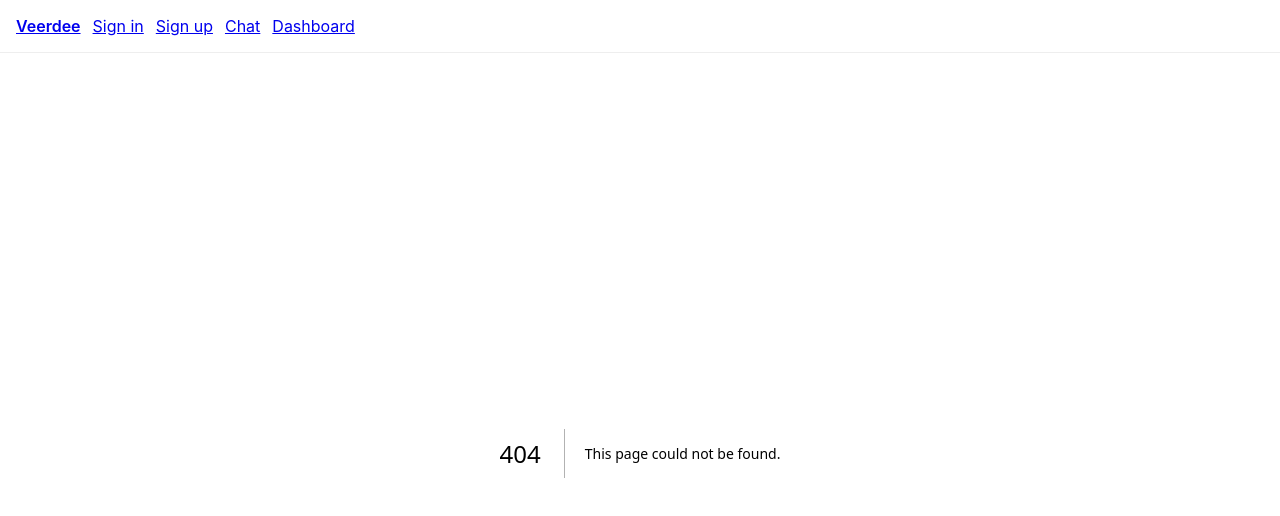
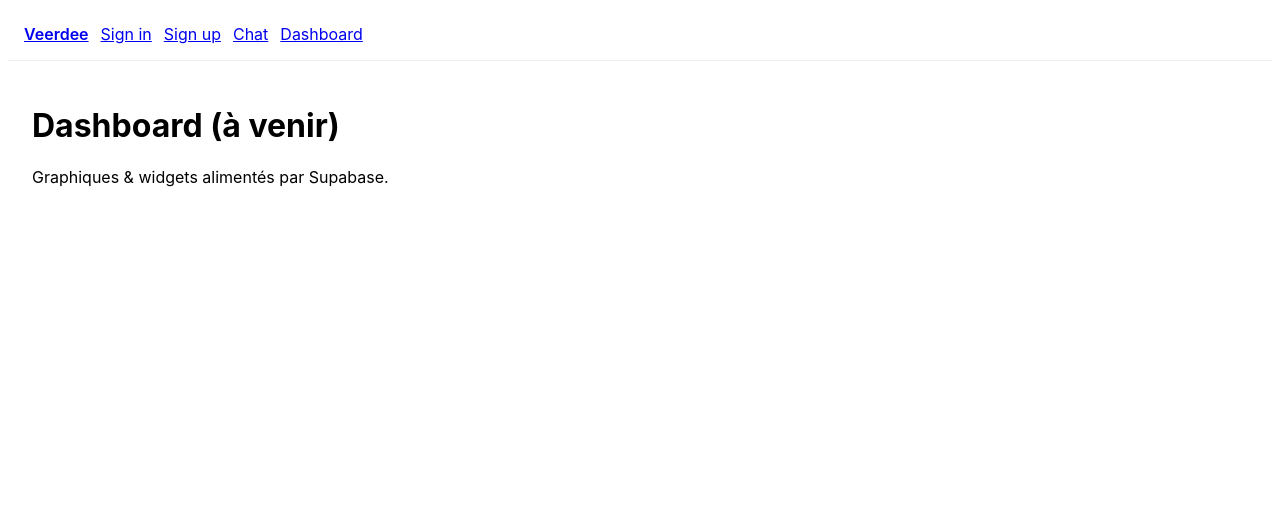
Before and after one commit to business-abc/veerdee-app, a Next.js app: page /dashboard in a window 1280 px wide. Before the commit this address had no page. Shown: the top 516 px of the page. Built offline with nearby package versions, Linux system fonts and the light colour scheme.

Commit message:
Create page.tsx

```diff
--- /dev/null
+++ b/app/dashboard/page.tsx
@@ -0,0 +1,8 @@
+export default function DashboardPage() {
+  return (
+    <main style={{ padding: 24 }}>
+      <h1>Dashboard (à venir)</h1>
+      <p>Graphiques & widgets alimentés par Supabase.</p>
+    </main>
+  );
+}
```
